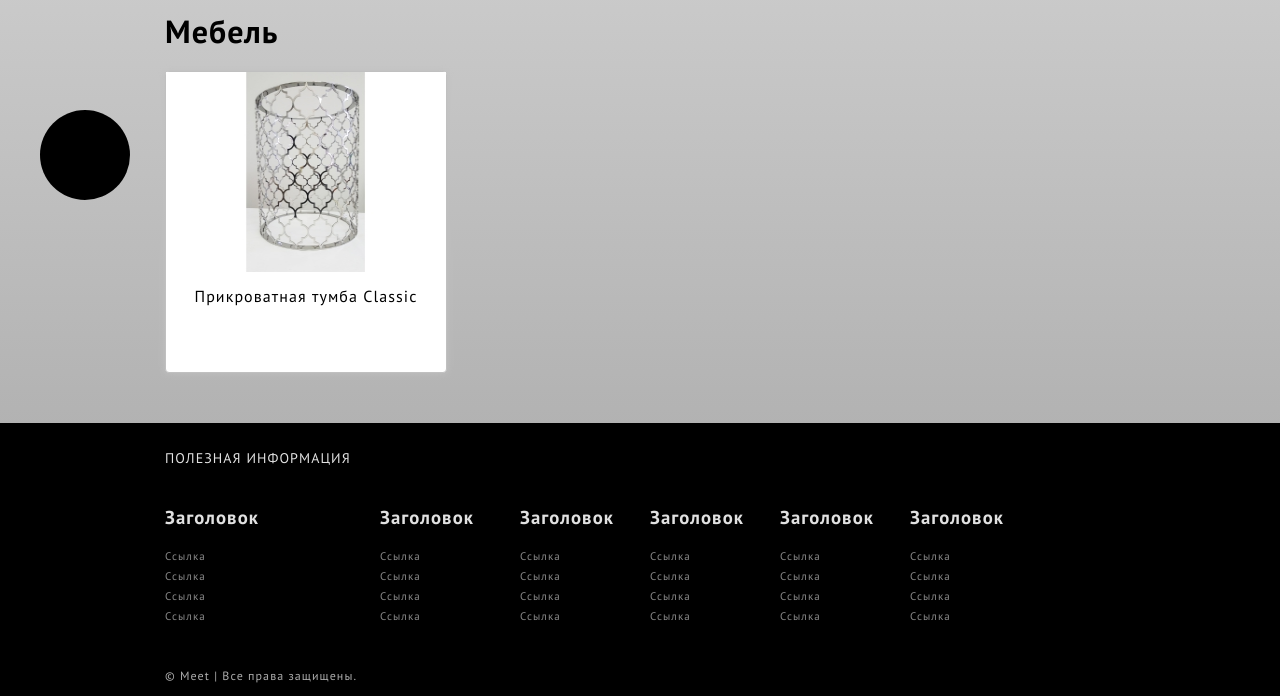
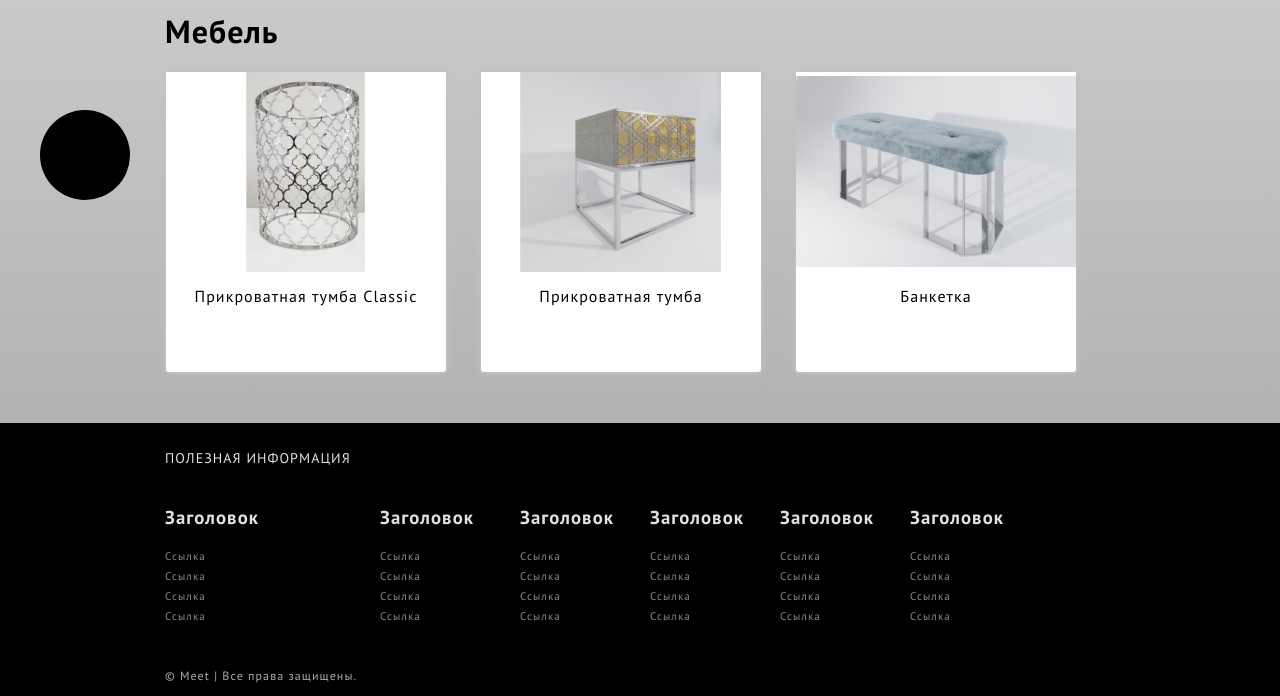
Before and after one commit to larek/meet-studio, a Yii app: template basic/views/site/furniture.php in a window 1280 px wide. Shown: the part 170-866 px from the top of the page. Run offline with PHP 8.4 and a stand-in for Yii, Linux system fonts and the light colour scheme; the template is opened without the code that fills it, so the values that code supplies are empty; some libraries are stand-ins or nearby versions.

Commit message:
furniture items

```diff
--- a/basic/views/site/furniture-single-1.php
+++ b/basic/views/site/furniture-single-1.php
@@ -1,5 +1,5 @@
 <?
-$this->title = 'Каменный шпон';
+$this->title = 'Прикроватная тумба';
 $this->registerJsFile('/bower_components/fotorama/fotorama.js',['depends' => [\yii\web\JqueryAsset::className()]]);
 $this->registerCssFile('/bower_components/fotorama/fotorama.css');
 $this->registerCssFile("https://cdnjs.cloudflare.com/ajax/libs/twitter-bootstrap/4.0.0-alpha.6/css/bootstrap.min.css");
--- a/basic/views/site/furniture.php
+++ b/basic/views/site/furniture.php
@@ -21,6 +21,20 @@ $this->title = 'Мебель';
 	<div class="afterpicture">Прикроватная тумба Classic</div>
 </div>
 
+<div class="imageblock" onclick="window.location = '/furniture/2'">
+	<div class="singleimage">
+		<img width="300" height="200" oncontextmenu="return false;" src="/images/furniture/2/thumb-1.jpg" class="attachment-gallery wp-post-image">
+	</div>
+	<div class="afterpicture">Прикроватная тумба</div>
+</div>
+
+<div class="imageblock" onclick="window.location = '/furniture/3'">
+	<div class="singleimage">
+		<img width="300" height="200" oncontextmenu="return false;" src="/images/furniture/3/thumb-1.jpg" class="attachment-gallery wp-post-image">
+	</div>
+	<div class="afterpicture">Банкетка</div>
+</div>
+
 			<div class="clear"></div>
 		</section>
 </section>
```
Also changed, not shown: basic/views/site/furniture-single-2.php (added, +22 -0 lines), basic/views/site/furniture-single-3.php (added, +24 -0 lines), images/furniture/2/1.jpg (added), images/furniture/2/2.jpg (added), images/furniture/2/3.jpg (added), images/furniture/2/thumb-1.jpg (added), images/furniture/3/1.jpg (added), images/furniture/3/2.jpg (added), images/furniture/3/3.jpg (added), images/furniture/3/thumb-1.jpg (added), images/furniture/meet-interriour.jpg (added).
